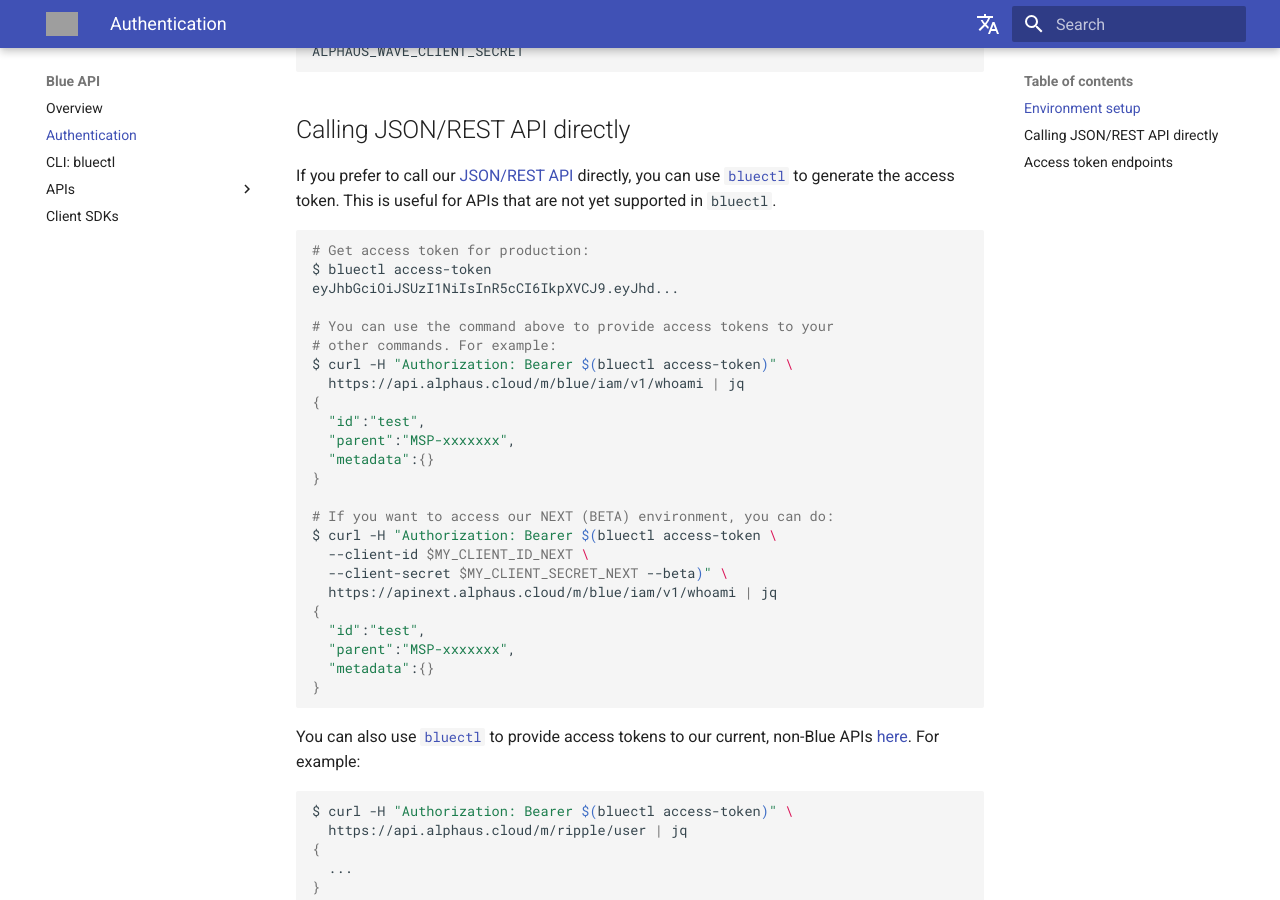
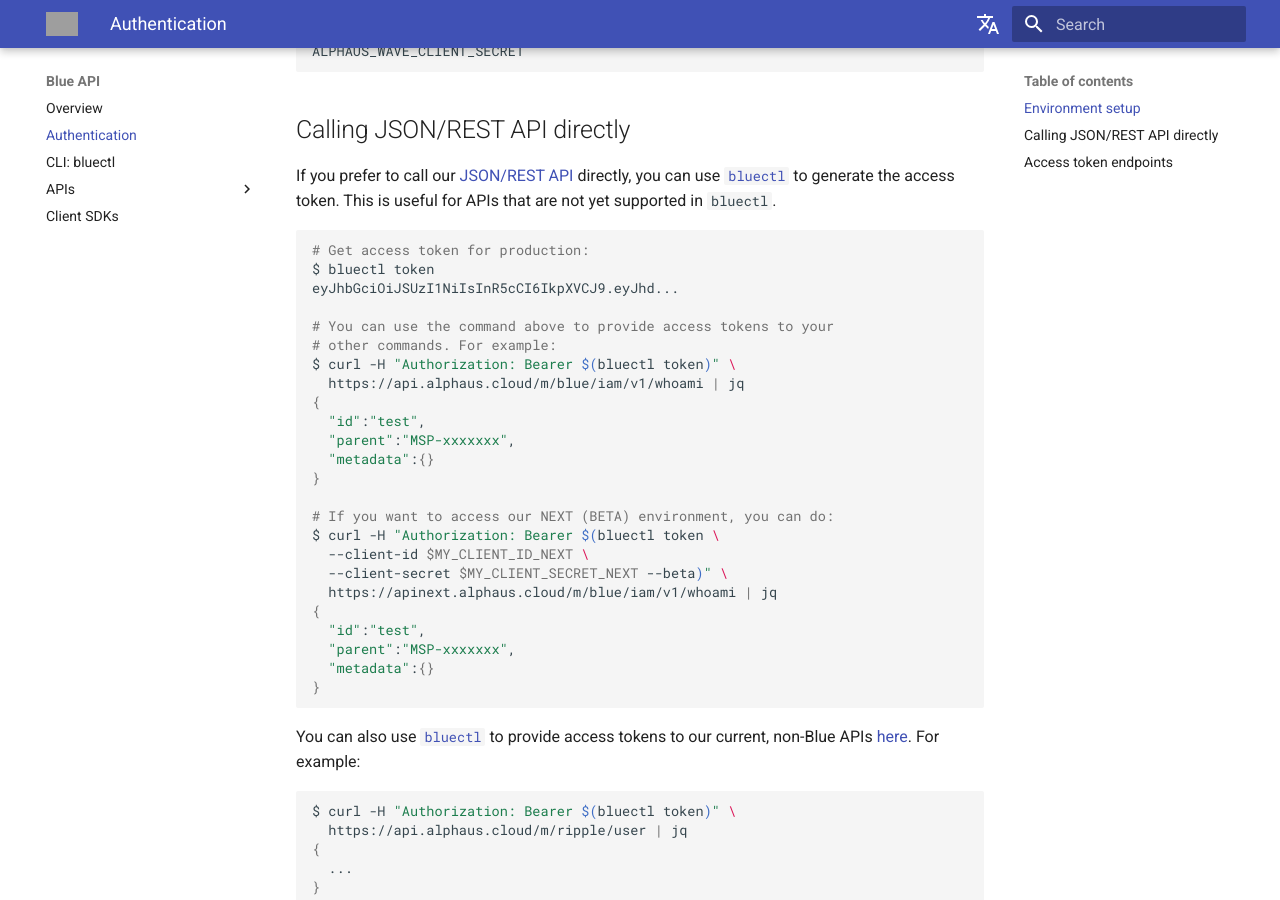
Before and after one commit to alphauslabs/tmpdocs, an MkDocs documentation site: the page built from docs/blueapi/authentication.md, in a window 1280 px wide and 900 px high, scrolled down 1221 px. Built offline with MkDocs 1.6.1 and Material for MkDocs 9.7.7, drawn with Linux system fonts in a browser that asks for light colours; comment, search, counter and statistics services are not loaded; grey boxes are pictures that could not be loaded.

Commit message:
docs: update token cmd

````diff
--- a/docs/blueapi/authentication.md
+++ b/docs/blueapi/authentication.md
@@ -53,12 +53,12 @@ ALPHAUS_WAVE_CLIENT_SECRET
 If you prefer to call our [JSON/REST API](https://alphauslabs.github.io/blueapidocs/) directly, you can use [`bluectl`](https://alphauslabs.github.io/docs/blueapi/bluectl/) to generate the access token. This is useful for APIs that are not yet supported in `bluectl`.
 ``` sh
 # Get access token for production:
-$ bluectl access-token
+$ bluectl token
 eyJhbGciOiJSUzI1NiIsInR5cCI6IkpXVCJ9.eyJhd...
 
 # You can use the command above to provide access tokens to your
 # other commands. For example:
-$ curl -H "Authorization: Bearer $(bluectl access-token)" \
+$ curl -H "Authorization: Bearer $(bluectl token)" \
   https://api.alphaus.cloud/m/blue/iam/v1/whoami | jq
 {
   "id":"test",
@@ -67,7 +67,7 @@ $ curl -H "Authorization: Bearer $(bluectl access-token)" \
 }
 
 # If you want to access our NEXT (BETA) environment, you can do:
-$ curl -H "Authorization: Bearer $(bluectl access-token \
+$ curl -H "Authorization: Bearer $(bluectl token \
   --client-id $MY_CLIENT_ID_NEXT \
   --client-secret $MY_CLIENT_SECRET_NEXT --beta)" \
   https://apinext.alphaus.cloud/m/blue/iam/v1/whoami | jq
@@ -80,7 +80,7 @@ $ curl -H "Authorization: Bearer $(bluectl access-token \
 
 You can also use [`bluectl`](https://alphauslabs.github.io/docs/blueapi/bluectl/) to provide access tokens to our current, non-Blue APIs [here](https://docs.mobingi.com/v/api-reference/). For example:
 ``` sh
-$ curl -H "Authorization: Bearer $(bluectl access-token)" \
+$ curl -H "Authorization: Bearer $(bluectl token)" \
   https://api.alphaus.cloud/m/ripple/user | jq
 {
   ...
````
